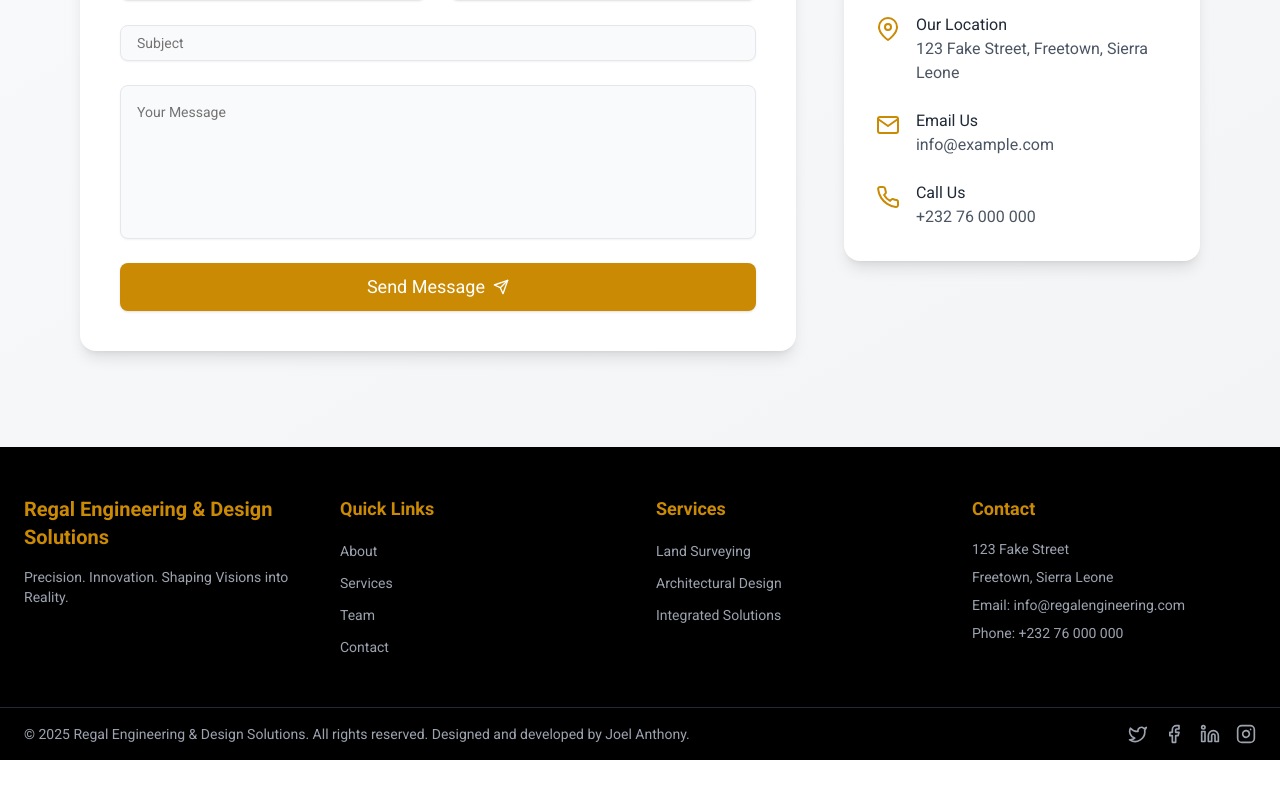
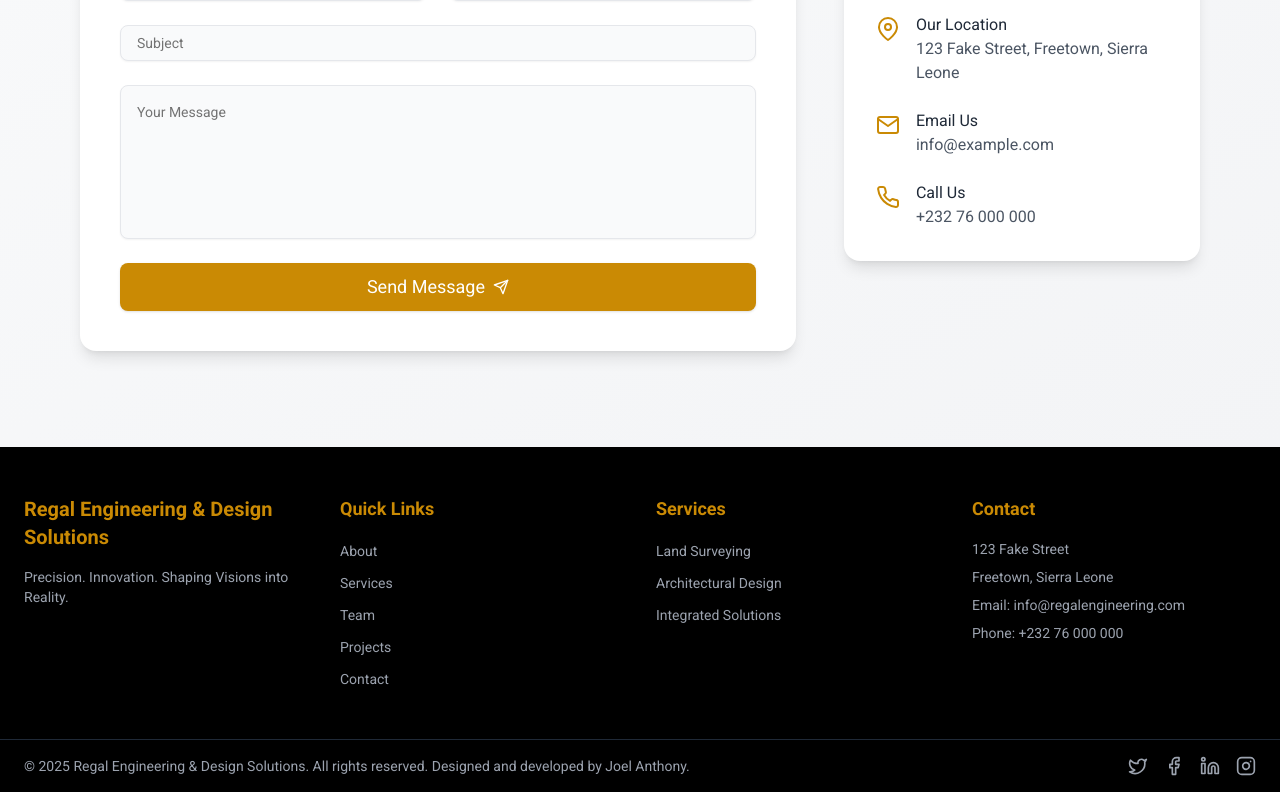
Before and after one commit to KusheYemi/regal-engineering, a Next.js app: page / in a window 1280 px wide. Shown: the part 3021-3813 px from the top of the page. Before the commit the page ends 3781 px from the top, so only its background shows below. Built offline with nearby package versions, Linux system fonts and the light colour scheme; no server answers.

Commit message:
made a change to the footer component

```diff
--- a/components/Footer.tsx
+++ b/components/Footer.tsx
@@ -26,7 +26,8 @@ export default function Footer() {
               Quick Links
             </h4>
             <ul className="space-y-2">
-              {["About", "Services", "Team", "Contact"].map((item) => (
+              {["About", "Services", "Team", "Projects", "Contact"].map(
+                (item) => (
                   <li key={item}>
                     <Link
                       href={
@@ -39,7 +40,8 @@ export default function Footer() {
                       {item}
                     </Link>
                   </li>
-              ))}
+                )
+              )}
             </ul>
           </div>
 
```
Lines whose indentation alone changed are shown as unchanged.
